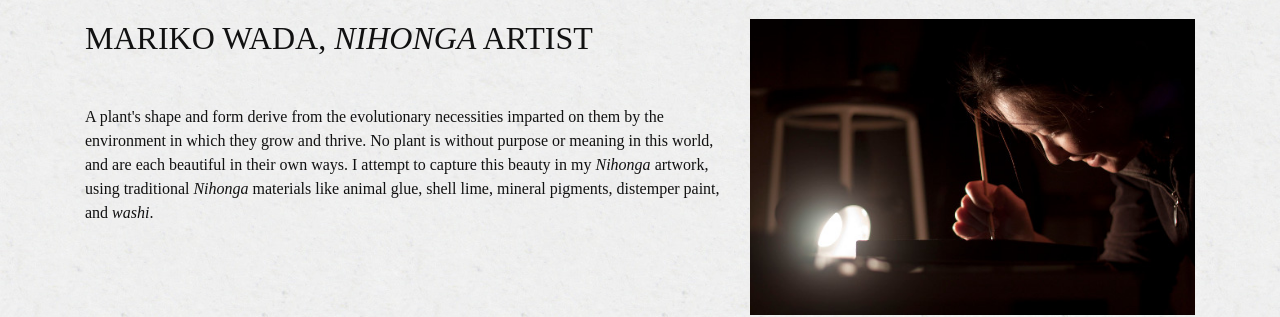
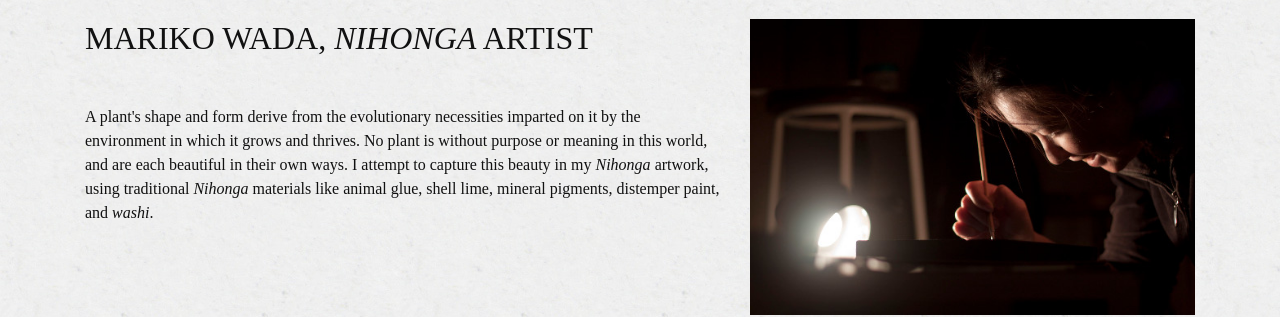
Before and after one commit to marikowadaportfolio/marikowadaportfolio.github.com, a Jekyll site: the page built from en.md, in a window 1280 px wide and 900 px high, scrolled down 929 px. Shown: the part 152-469 px from the top of the window. Built offline with Jekyll 4.4.1, drawn with Linux system fonts in a browser that asks for light colours; nearby versions of some CDN libraries; some web fonts are replaced.

Commit message:
Grammatical correction

```diff
--- a/_includes/about.html
+++ b/_includes/about.html
@@ -9,7 +9,7 @@
                     {% endcase %}</h2>
                     <p>{% case page.language %}
                             {% when 'ja' %}道端にある草花でも、それぞれ生きるために必要な美しい姿をしています。存在することに無意味なものはなく、全てが尊いものであると思っています。植物をモチーフの中心に、膠・胡粉・岩絵具・水干絵具・和紙など、日本の伝統的な画材を用いて作品を制作しています。
-                            {% when 'en' %}A plant's shape and form derive from the evolutionary necessities imparted on them by the environment in which they grow and thrive.  No plant is without purpose or meaning in this world, and are each beautiful in their own ways.  I attempt to capture this beauty in my <em>Nihonga</em> artwork, using traditional <em>Nihonga</em> materials like animal glue, shell lime, mineral pigments, distemper paint, and <em>washi</em>.
+                            {% when 'en' %}A plant's shape and form derive from the evolutionary necessities imparted on it by the environment in which it grows and thrives.  No plant is without purpose or meaning in this world, and are each beautiful in their own ways.  I attempt to capture this beauty in my <em>Nihonga</em> artwork, using traditional <em>Nihonga</em> materials like animal glue, shell lime, mineral pigments, distemper paint, and <em>washi</em>.
                        {% endcase %}</p>
             </div>
             <div class="col-xl-5 col-lg-5 col-md-6 col-sm-12">
```
